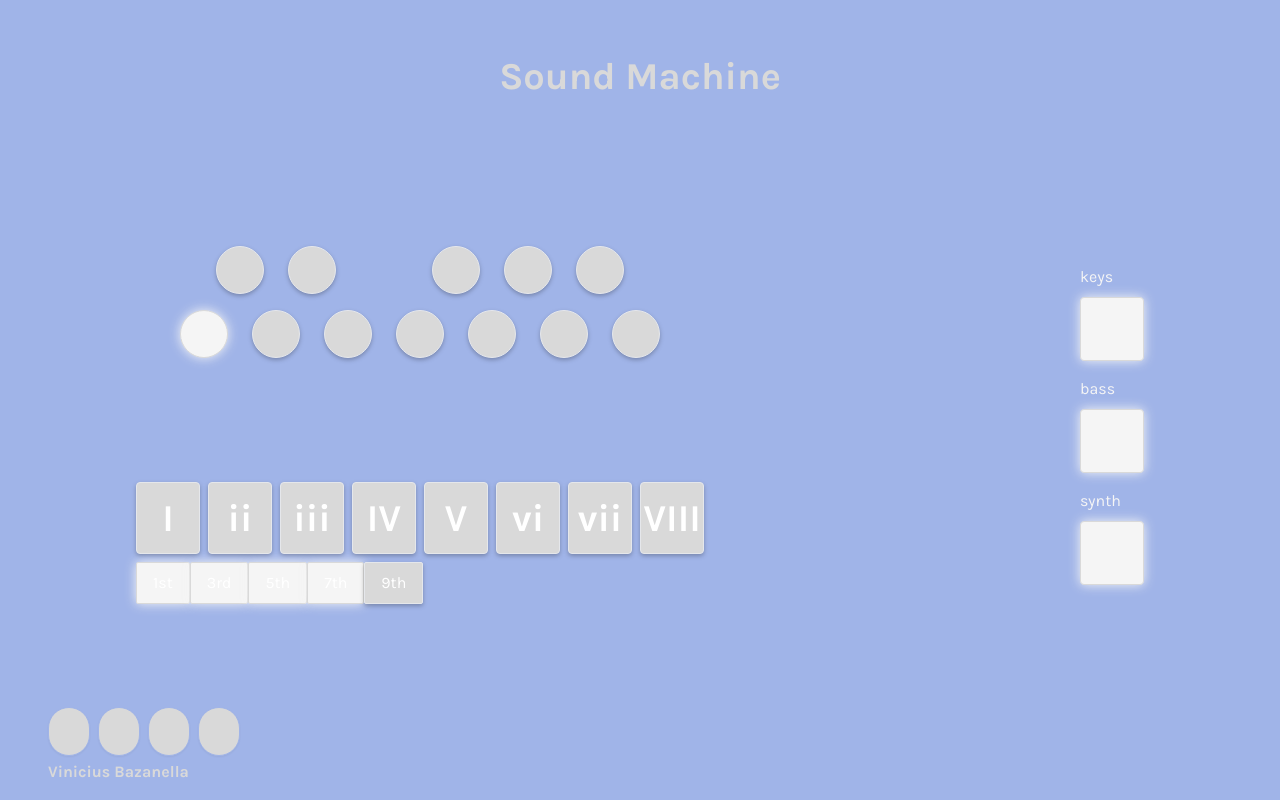
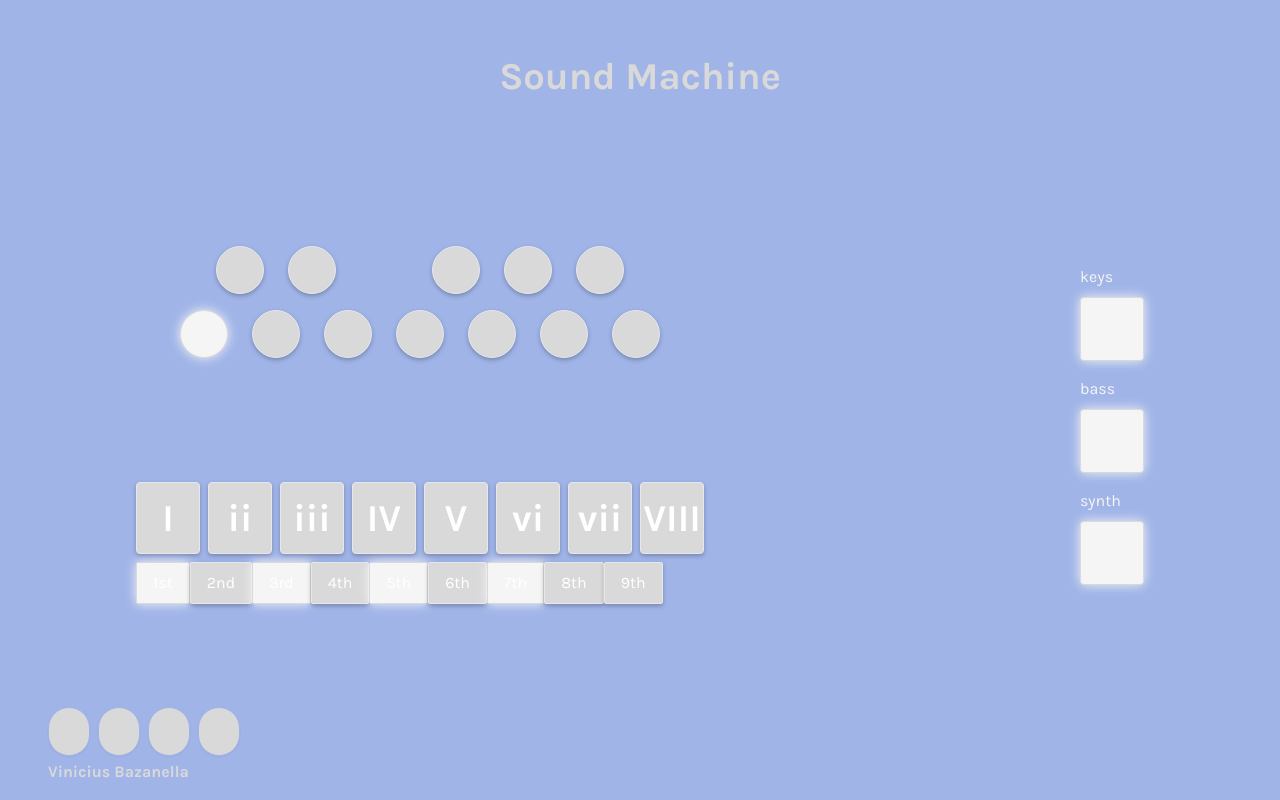
Before and after one commit to bvinicius/pomodore-app, a Vue app: page / in a window 1280 px wide. Built offline with nearby package versions, Linux system fonts and the light colour scheme; some icons are missing; a web font is replaced by a local one.

Commit message:
Adds more extensions

```diff
--- a/src/primary/components/ChordExtensionSelector.vue
+++ b/src/primary/components/ChordExtensionSelector.vue
@@ -5,7 +5,7 @@
             :key="ext"
             :checked="notesStore.intervals.includes(toNumber(ext))"
             class="py-2 px-4 rounded-sm text-white"
-            @click="notesStore.toggleExtension(toNumber(ext))"
+            @click="() => onToggleExtension(toNumber(ext))"
         >
             {{ ext }}
         </ToggleButton>
@@ -16,9 +16,30 @@
 import { useNotesStore } from '../infrastructure/store/NotesStore';
 import ToggleButton from './atoms/ToggleButton.vue';
 
-const CHORD_EXTENSIONS = ['1st', '3rd', '5th', '7th', '9th'];
+const MAX_SIMULTANEOUS_EXTENSIONS = 5;
+const CHORD_EXTENSIONS = [
+    '1st',
+    '2nd',
+    '3rd',
+    '4th',
+    '5th',
+    '6th',
+    '7th',
+    '8th',
+    '9th'
+];
 
 const notesStore = useNotesStore();
 
+const onToggleExtension = (extension: number) => {
+    if (notesStore.intervals.length >= MAX_SIMULTANEOUS_EXTENSIONS) {
+        if (notesStore.intervals.includes(extension)) {
+            notesStore.toggleExtension(extension);
+        }
+        return;
+    }
+    notesStore.toggleExtension(extension);
+};
+
 const toNumber = (extension: string) => Number(extension.slice(0, -2));
 </script>
```
